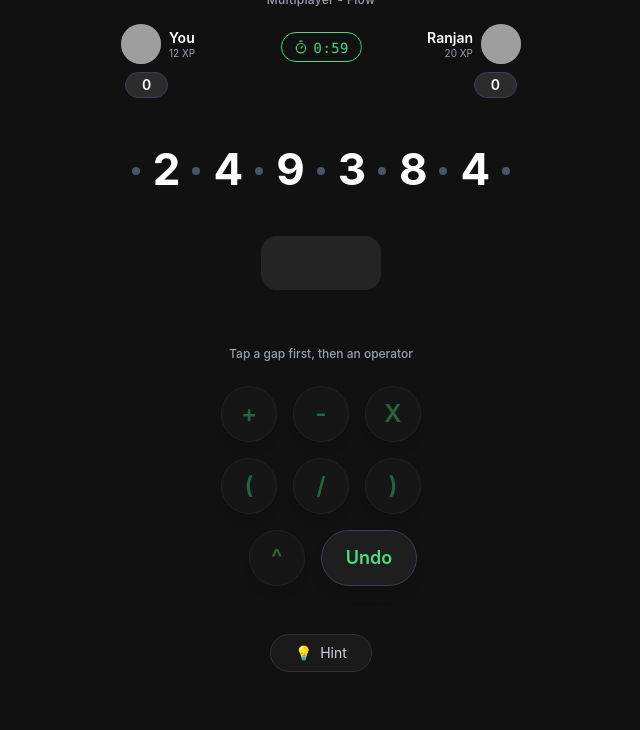
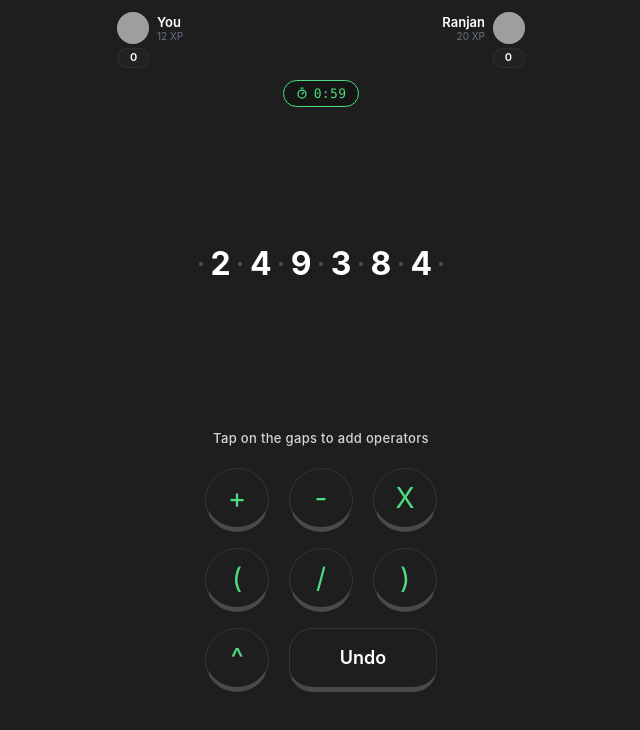
Before and after one commit to somnath-07/Hectoclash-Matiks, a React (Vite) app: page / in a window 1280 px wide. Shown: the top 730 px of the page, without its empty margins (319-959 px from the left). Built offline with nearby package versions, Linux system fonts and the light colour scheme; grey boxes are pictures that could not be loaded.

Commit message:
feat: updated tap ui to match drag UI design and enabled 2-way tap interaction

```diff
--- a/src/App.jsx
+++ b/src/App.jsx
@@ -10,6 +10,7 @@ function App() {
   const [gaps, setGaps] = useState(Array.from({ length: 7 }, () => []));
   const [history, setHistory] = useState([]); // Array of { gapIndex, opId }
   const [selectedGap, setSelectedGap] = useState(null);
+  const [selectedOperator, setSelectedOperator] = useState(null);
   const [currentResult, setCurrentResult] = useState(null);
   const [hasWon, setHasWon] = useState(false);
 
@@ -57,22 +58,35 @@ function App() {
 
   const handleSelectGap = (gapIndex) => {
     if (hasWon) return;
+    if (selectedOperator) {
+      const newOpId = `${Date.now()}-${Math.random().toString(36).substr(2, 9)}`;
+      setGaps(prev => {
+        const next = [...prev];
+        next[gapIndex] = [...next[gapIndex], { id: newOpId, type: selectedOperator }];
+        return next;
+      });
+      setHistory(prev => [...prev, { gapIndex, opId: newOpId }]);
+      setSelectedOperator(null);
+    } else {
       setSelectedGap(prev => prev === gapIndex ? null : gapIndex);
+    }
   };
 
   const handleOperatorTap = (opType) => {
-    if (hasWon || selectedGap === null) return;
+    if (hasWon) return;
 
+    if (selectedGap !== null) {
       const newOpId = `${Date.now()}-${Math.random().toString(36).substr(2, 9)}`;
-
       setGaps(prev => {
         const next = [...prev];
         next[selectedGap] = [...next[selectedGap], { id: newOpId, type: opType }];
         return next;
       });
-
       setHistory(prev => [...prev, { gapIndex: selectedGap, opId: newOpId }]);
-    // Keep the gap selected so user can add multiple operators to same gap
+      setSelectedGap(null); // Clear gap after placing operator
+    } else {
+      setSelectedOperator(prev => prev === opType ? null : opType);
+    }
   };
 
   const removeOperator = (gapIndex, opId) => {
@@ -93,10 +107,8 @@ function App() {
   };
 
   return (
-    <div className="min-h-screen bg-[var(--color-hectoc-bg)] text-white font-sans flex flex-col items-center select-none">
-      <div className="fixed inset-0 pointer-events-none bg-grid-pattern opacity-[0.15]"></div>
-
-      <div className="relative z-10 w-full max-w-md h-screen flex flex-col pt-6 pb-8 px-6 overflow-hidden">
+    <div className="h-screen h-[100dvh] bg-[var(--color-hectoc-bg)] text-white font-sans flex flex-col items-center select-none overflow-hidden">
+      <div className="relative z-10 w-full max-w-md h-full flex flex-col pt-3 pb-[100px] px-5">
         <TopBar />
 
         <GameBoard
@@ -107,21 +119,10 @@ function App() {
           onSelectGap={handleSelectGap}
         />
 
-        {/* Live Feed Result */}
-        <div className="mt-8 mb-2 flex justify-center h-[54px]">
-          {currentResult !== null ? (
-            <div className="text-2xl font-bold bg-[#333] px-10 py-3 rounded-2xl shadow-inner text-white transition-all transform scale-100">
-              {currentResult}
-            </div>
-          ) : (
-            <div className="w-[120px] h-full bg-[#333] rounded-2xl opacity-60"></div>
-          )}
-        </div>
-
         <OperatorDock
           onOperatorTap={handleOperatorTap}
+          selectedOperator={selectedOperator}
           onUndo={handleUndo}
-          onHint={() => alert('Try combining 4 and 9 first!')}
           hasSelectedGap={selectedGap !== null}
         />
 
--- a/src/components/GameBoard.jsx
+++ b/src/components/GameBoard.jsx
@@ -6,23 +6,24 @@ export function Gap({ gapIndex, operators, onRemove, isSelected, onSelect }) {
     <div
       onClick={() => onSelect(gapIndex)}
       className={cn(
-        "relative flex items-center justify-center rounded-lg min-w-[34px] h-[54px] transition-all duration-200 cursor-pointer",
-        operators.length === 0 ? "" : "min-w-fit px-1",
-        isSelected && "bg-[var(--color-hectoc-green)]/15 ring-2 ring-[var(--color-hectoc-green)] ring-offset-1 ring-offset-[var(--color-hectoc-bg)] scale-110",
-        !isSelected && operators.length === 0 && "active:scale-110 active:bg-white/5"
+        "relative flex items-center justify-center min-w-[20px] h-[44px] transition-all duration-150 cursor-pointer",
+        operators.length > 0 && "min-w-fit px-0.5",
+        isSelected && "border border-[var(--color-hectoc-green)] rounded-[4px] px-2 py-2"
       )}
     >
       {operators.length === 0 && (
         <div className={cn(
-          "w-2 h-2 rounded-full transition-all duration-200",
-          isSelected ? "bg-[var(--color-hectoc-green)] scale-125 shadow-[0_0_8px_var(--color-hectoc-green)]" : "bg-gray-600"
+          "w-[4px] h-[4px] rounded-full transition-all duration-200",
+          isSelected
+            ? "bg-[var(--color-hectoc-green)]"
+            : "bg-gray-600"
         )}></div>
       )}
       {operators.map((op) => (
         <button
           key={op.id}
           onClick={(e) => { e.stopPropagation(); onRemove(gapIndex, op.id); }}
-          className="text-3xl font-bold text-[var(--color-hectoc-green)] hover:text-red-400 active:text-red-500 active:scale-90 mx-[1px] cursor-pointer transition-all duration-150"
+          className="text-xl font-bold text-[var(--color-hectoc-green)] hover:text-red-400 active:text-red-500 active:scale-90 mx-[1px] cursor-pointer transition-all duration-150 touch-manipulation"
         >
           {op.type}
         </button>
@@ -50,7 +51,7 @@ export default function GameBoard({ digits, gaps, onRemoveOperator, selectedGap,
     for (let i = 0; i < digits.length; i++) {
       // Digit
       elements.push(
-        <div key={`digit-${i}`} className="text-[2.75rem] font-bold tracking-tight text-white select-none relative -top-[2px]">
+        <div key={`digit-${i}`} className="text-[2rem] font-bold tracking-tight text-white select-none relative">
           {digits[i]}
         </div>
       );
@@ -71,9 +72,13 @@ export default function GameBoard({ digits, gaps, onRemoveOperator, selectedGap,
   }
 
   return (
-    <div className="flex flex-col items-center w-full mt-10">
-      <div className="flex items-center justify-center w-full max-w-[400px]">
-        {renderBoard()}
+    <div className="w-full flex-1 flex flex-col mt-3 min-h-0">
+      {/* Transparent card container — flex-1 fills available space */}
+      <div className="w-full flex-1 overflow-hidden flex flex-col items-center justify-center">
+        {/* Digits row */}
+        <div className="flex items-center justify-center w-full px-3">
+          {renderBoard()}
+        </div>
       </div>
     </div>
   );
--- a/src/components/OperatorDock.jsx
+++ b/src/components/OperatorDock.jsx
@@ -1,16 +1,16 @@
 import React from 'react';
 import { cn } from '../lib/utils';
 
-export function TappableOperator({ type, onTap, disabled }) {
+export function TappableOperator({ type, onTap, isSelected }) {
   return (
     <button
       onClick={() => onTap(type)}
-      disabled={disabled}
       className={cn(
-        "w-14 h-14 rounded-full bg-[var(--color-hectoc-grid)] border border-gray-700 shadow-lg flex items-center justify-center text-[var(--color-hectoc-green)] font-semibold text-2xl transition-all duration-150 select-none",
-        disabled
-          ? "opacity-40 cursor-not-allowed"
-          : "cursor-pointer active:scale-90 active:bg-[var(--color-hectoc-green)]/20 active:border-[var(--color-hectoc-green)] hover:bg-gray-800"
+        "w-[64px] h-[64px] rounded-full flex items-center justify-center font-normal text-[28px] touch-none select-none transition-all duration-150",
+        "bg-transparent border border-[#333] border-b-[5px] border-b-[#4a4a4a] text-[var(--color-hectoc-green)]",
+        isSelected
+          ? "bg-[#222] border-[var(--color-hectoc-green)] border-b-[var(--color-hectoc-green)] scale-105"
+          : "cursor-pointer active:scale-95 active:border-b-[1px] active:translate-y-[4px]"
       )}
     >
       {type}
@@ -18,46 +18,49 @@ export function TappableOperator({ type, onTap, disabled }) {
   );
 }
 
-export default function OperatorDock({ onOperatorTap, onUndo, onHint, hasSelectedGap }) {
-  const operators = ['+', '-', 'X', '(', '/', ')', '^'];
+export default function OperatorDock({ onOperatorTap, selectedOperator, onUndo, hasSelectedGap }) {
+  const row1 = ['+', '-', 'X'];
+  const row2 = ['(', '/', ')'];
 
   return (
-    <div className="w-full flex flex-col items-center mt-12 mb-8 gap-6 z-20">
+    <div className="w-full flex flex-col items-center pt-5 pb-2 gap-5 z-20 shrink-0">
       <div className={cn(
-        "text-xs font-medium transition-all duration-300",
+        "text-[13px] font-medium tracking-wide transition-all duration-300",
         hasSelectedGap
-          ? "text-[var(--color-hectoc-green)] animate-pulse"
-          : "text-gray-400"
+          ? "text-[var(--color-hectoc-green)]"
+          : selectedOperator ? "text-[var(--color-hectoc-green)]" : "text-gray-300"
       )}>
-        {hasSelectedGap ? "Now tap an operator" : "Tap a gap first, then an operator"}
+        {hasSelectedGap
+          ? "Now tap an operator"
+          : selectedOperator ? "Now tap a gap" : "Tap on the gaps to add operators"}
       </div>
 
-      <div className="flex flex-wrap justify-center gap-4 max-w-[260px]">
-        {operators.slice(0, 3).map(op => (
-          <TappableOperator key={op} type={op} onTap={onOperatorTap} disabled={!hasSelectedGap} />
-        ))}
-        {operators.slice(3, 6).map(op => (
-          <TappableOperator key={op} type={op} onTap={onOperatorTap} disabled={!hasSelectedGap} />
-        ))}
-        <div className="flex justify-center w-full gap-4 relative left-3">
-          {operators.slice(6).map(op => (
-            <TappableOperator key={op} type={op} onTap={onOperatorTap} disabled={!hasSelectedGap} />
+      <div className="flex flex-col items-center gap-4">
+        {/* Row 1: + - X */}
+        <div className="flex items-center gap-5">
+          {row1.map(op => (
+            <TappableOperator key={op} type={op} onTap={onOperatorTap} isSelected={selectedOperator === op} />
           ))}
+        </div>
+
+        {/* Row 2: ( / ) */}
+        <div className="flex items-center gap-5">
+          {row2.map(op => (
+            <TappableOperator key={op} type={op} onTap={onOperatorTap} isSelected={selectedOperator === op} />
+          ))}
+        </div>
+
+        {/* Row 3: ^ + Undo */}
+        <div className="flex items-center gap-5">
+          <TappableOperator type="^" onTap={onOperatorTap} isSelected={selectedOperator === '^'} />
           <button
             onClick={onUndo}
-            className="px-6 h-14 rounded-full bg-[var(--color-hectoc-grid)] border border-gray-700 shadow-lg flex items-center justify-center text-[var(--color-hectoc-green)] font-semibold text-lg hover:bg-gray-800 active:scale-95 transition-all duration-150 cursor-pointer select-none"
+            className="w-[148px] h-[64px] rounded-[24px] bg-transparent border border-[#333] border-b-[5px] border-b-[#4a4a4a] flex items-center justify-center text-white font-semibold text-lg active:scale-95 active:border-b-[1px] active:translate-y-[4px] transition-all duration-150 cursor-pointer select-none touch-manipulation"
           >
             Undo
           </button>
         </div>
       </div>
-
-      <button
-        onClick={onHint}
-        className="mt-6 px-6 py-2 rounded-full bg-[#1a1a1a] border border-[#333] flex items-center gap-2 text-sm text-gray-300 hover:text-white transition-colors cursor-pointer select-none"
-      >
-        <span className="text-gray-400">💡</span> Hint
-      </button>
     </div>
   );
 }
--- a/src/components/TopBar.jsx
+++ b/src/components/TopBar.jsx
@@ -3,29 +3,22 @@ import { Timer } from 'lucide-react';
 
 export default function TopBar() {
   return (
+    <div className="flex flex-col w-full gap-2.5 shrink-0">
+      {/* Player row */}
       <div className="flex justify-between items-start w-full text-sm">
         {/* Player 1 (You) */}
         <div className="flex flex-col items-start">
           <div className="flex items-center space-x-2">
-          <div className="w-10 h-10 rounded-full overflow-hidden bg-gray-600 flex-shrink-0">
+            <div className="w-8 h-8 rounded-full overflow-hidden bg-gray-600 flex-shrink-0">
               <img src="https://i.pravatar.cc/150?img=11" alt="You" className="w-full h-full object-cover" />
             </div>
             <div className="flex flex-col leading-tight">
-            <span className="font-semibold">You</span>
-            <span className="text-[10px] text-gray-400">12 XP</span>
+              <span className="font-semibold text-[13px]">You</span>
+              <span className="text-[10px] text-gray-500">12 XP</span>
             </div>
           </div>
-        <div className="mt-2 text-sm font-semibold bg-[#2c2c2c] border border-gray-700 px-4 py-0.5 rounded-full ml-1">
+          <div className="mt-1 text-[11px] font-semibold bg-[#222] border border-gray-700/40 px-3 py-[1px] rounded-full">
             0
-        </div>
-      </div>
-
-      {/* Center status and Timer */}
-      <div className="flex flex-col items-center absolute left-1/2 -translate-x-1/2 -top-2">
-        <div className="text-xs text-gray-400 mb-6 font-medium tracking-wide">Multiplayer - Flow</div>
-        <div className="flex items-center space-x-1.5 border border-[var(--color-hectoc-green)] px-3 py-1 rounded-full text-[var(--color-hectoc-green)] bg-[var(--color-hectoc-dark)]/50 backdrop-blur-sm">
-          <Timer size={14} />
-          <span className="font-mono text-sm tracking-wide font-medium relative top-[1px]">0:59</span>
           </div>
         </div>
 
@@ -33,15 +26,24 @@ export default function TopBar() {
         <div className="flex flex-col items-end">
           <div className="flex items-center space-x-2">
             <div className="flex flex-col text-right leading-tight">
-            <span className="font-semibold">Ranjan</span>
-            <span className="text-[10px] text-gray-400">20 XP</span>
+              <span className="font-semibold text-[13px]">Ranjan</span>
+              <span className="text-[10px] text-gray-500">20 XP</span>
             </div>
-          <div className="w-10 h-10 rounded-full overflow-hidden bg-gray-600 flex-shrink-0">
+            <div className="w-8 h-8 rounded-full overflow-hidden bg-gray-600 flex-shrink-0">
               <img src="https://i.pravatar.cc/150?img=12" alt="Opponent" className="w-full h-full object-cover" />
             </div>
           </div>
-        <div className="mt-2 text-sm font-semibold bg-[#2c2c2c] border border-gray-700 px-4 py-0.5 rounded-full mr-1">
+          <div className="mt-1 text-[11px] font-semibold bg-[#222] border border-gray-700/40 px-3 py-[1px] rounded-full">
             0
+          </div>
+        </div>
+      </div>
+
+      {/* Timer - centered below players */}
+      <div className="flex justify-center mt-0.5">
+        <div className="flex items-center space-x-1.5 border border-[var(--color-hectoc-green)] px-3 py-[3px] rounded-full text-[var(--color-hectoc-green)] bg-black/30">
+          <Timer size={12} strokeWidth={2.5} />
+          <span className="font-mono text-[13px] tracking-wide font-medium relative top-[0.5px]">0:59</span>
         </div>
       </div>
     </div>
--- a/src/index.css
+++ b/src/index.css
@@ -1,12 +1,13 @@
 @import "tailwindcss";
 
 @theme {
-  --color-hectoc-bg: #111111;
+  --color-hectoc-bg: #1E1E1E;
   --color-hectoc-grid: #1e1e1e;
   --color-hectoc-green: #4ade80;
   --color-hectoc-operator: #1e293b;
   --color-hectoc-operator-text: #4ade80;
   --color-hectoc-gap-border: #333333;
+  --color-hectoc-card: #1E1E1E;
   --font-family-hectoc: 'Inter', system-ui, sans-serif;
 }
 
@@ -16,15 +17,16 @@ body {
   background-color: var(--color-hectoc-bg);
   color: white;
   min-height: 100vh;
+  min-height: 100dvh;
   -webkit-font-smoothing: antialiased;
   -moz-osx-font-smoothing: grayscale;
+  overscroll-behavior: none;
+  overflow: hidden;
+  position: fixed;
+  width: 100%;
 }
 
-/* Base grid pattern to match the screenshot */
-.bg-grid-pattern {
-  background-image:
-    linear-gradient(to right, var(--color-hectoc-grid) 1px, transparent 1px),
-    linear-gradient(to bottom, var(--color-hectoc-grid) 1px, transparent 1px);
-  background-size: 40px 40px;
-  background-position: center top;
+#root {
+  min-height: 100vh;
+  min-height: 100dvh;
 }
```
Lines whose indentation alone changed are shown as unchanged.
